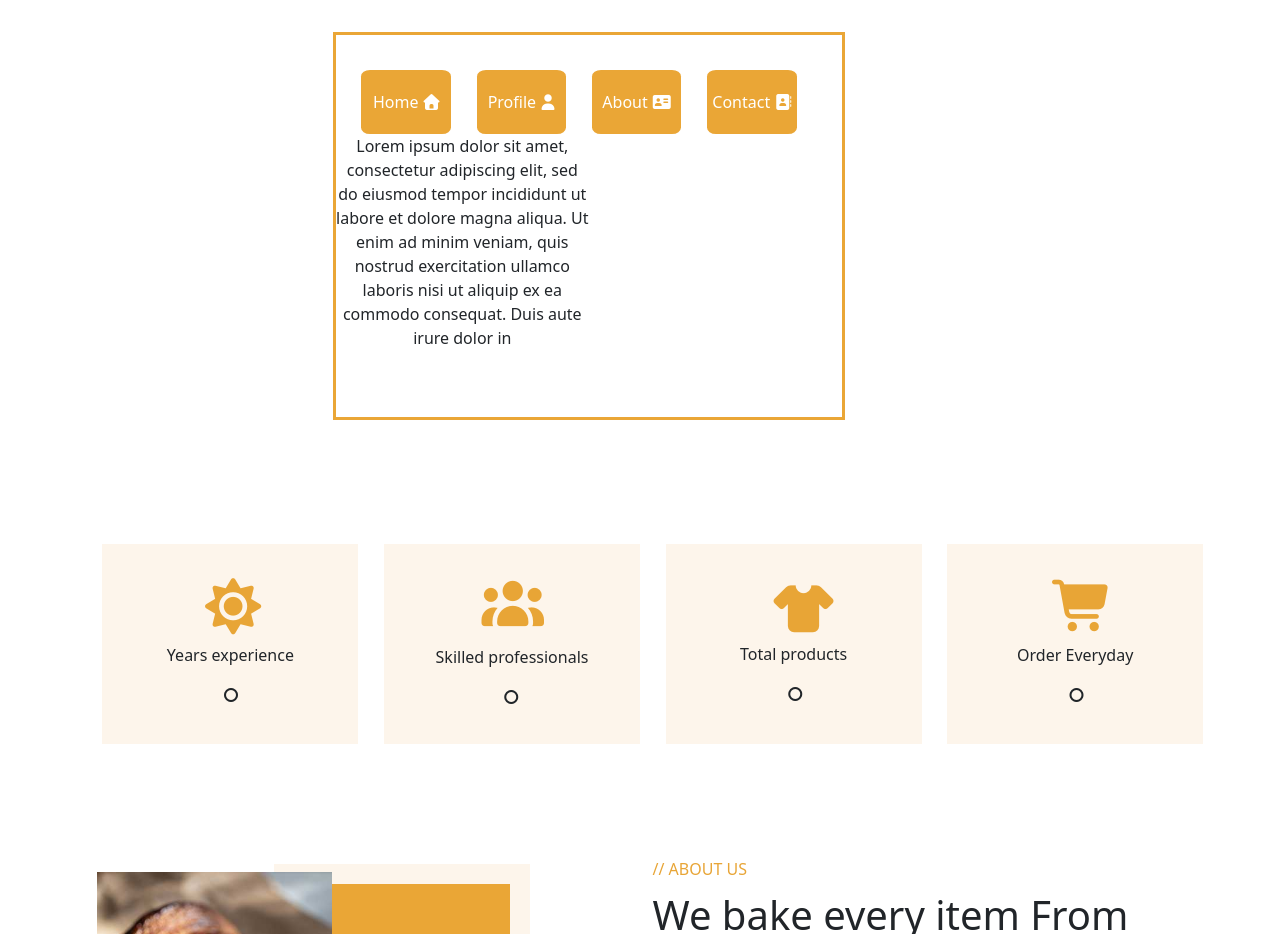
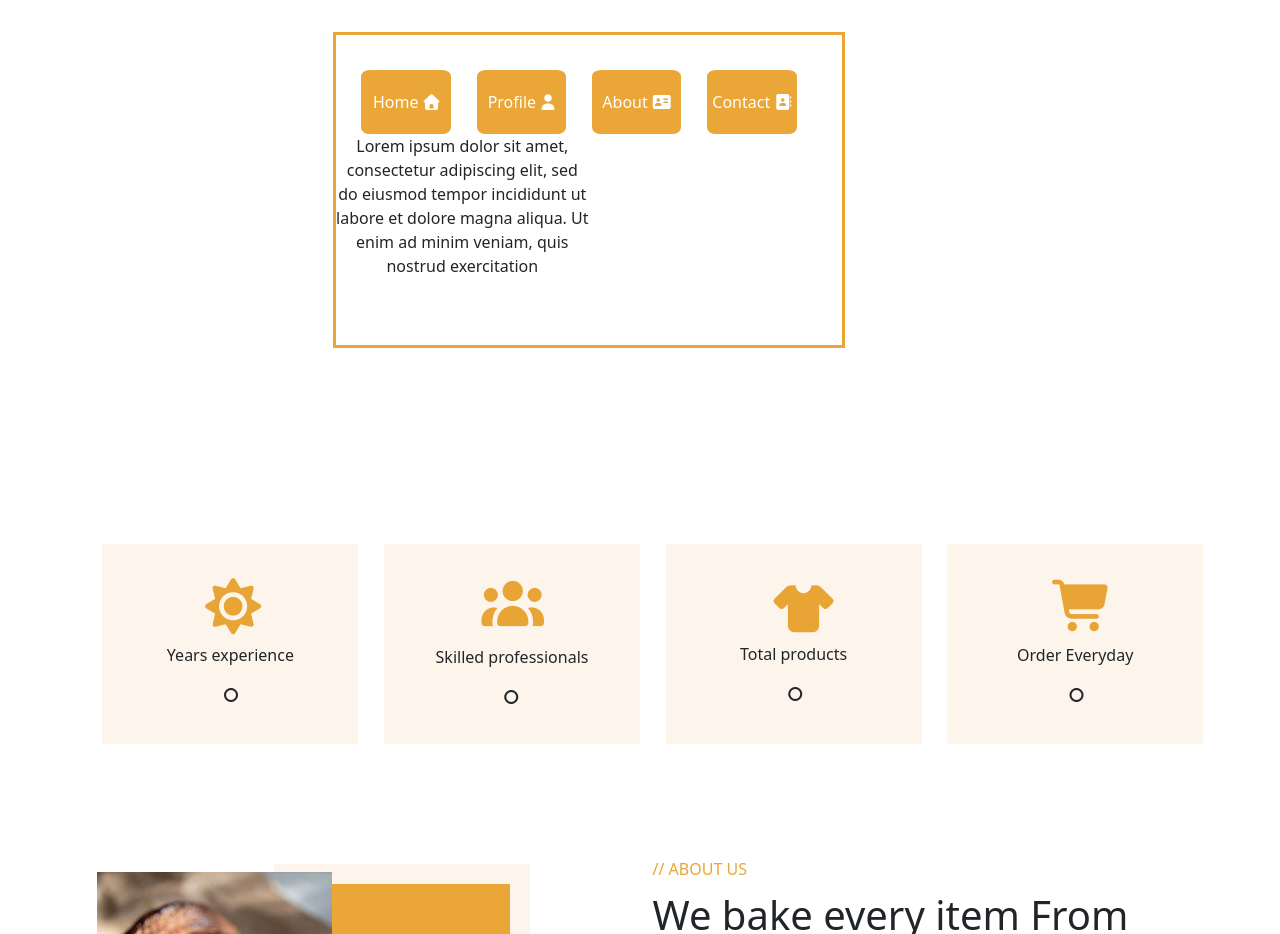
Before and after one commit to yassine1606/KadKer_ELBODMOUSSI_YASSINE, a website: page index.html in a window 1280 px wide. Shown: the part 880-1814 px from the top of the page. Drawn offline with nearby package versions, Linux system fonts and the light colour scheme.

Commit message:
modif col

```diff
--- a/index.html
+++ b/index.html
@@ -193,12 +193,10 @@
                             <div id="collapseOne" class="collapse show" aria-labelledby="headingOne"
                                 data-parent="#accordionExample">
                                 <div class="card-body text-center">
-                                    <p>Lorem ipsum dolor sit amet, consectetur adipiscing elit, sed do eiusmod
+                                    <p class="text-center">Lorem ipsum dolor sit amet, consectetur adipiscing elit, sed do eiusmod
                                         tempor
                                         incididunt ut labore et dolore magna aliqua. Ut enim ad minim veniam, quis
-                                        nostrud exercitation ullamco laboris nisi ut aliquip ex ea commodo
-                                        consequat.
-                                        Duis aute irure dolor in </p>
+                                        nostrud exercitation  </p>
                                 </div>
                             </div>
 
@@ -207,12 +205,11 @@
                                 <div class="card-body">
 
 
-                                    <p>Lorem ipsum dolor sit amet, consectetur adipiscing elit, sed do eiusmod
+                                    <p class="text-center">Lorem ipsum dolor sit amet, consectetur adipiscing elit, sed do eiusmod
                                         tempor
                                         incididunt ut labore et dolore magna aliqua. Ut enim ad minim veniam, quis
-                                        nostrud exercitation ullamco laboris nisi ut aliquip ex ea commodo
-                                        consequat.
-                                        Duis aute irure dolor </p>
+                                        nostrud exercitation ullamco laboris
+                                        </p>
                                 </div>
                             </div>
 
@@ -221,24 +218,19 @@
                                 <div class="card-body">
 
 
-                                    <p>Lorem ipsum dolor sit amet, consectetur adipiscing elit, sed do eiusmod
+                                    <p class="text-center">Lorem ipsum dolor sit amet, consectetur adipiscing elit, sed do eiusmod
                                         tempor
                                         incididunt ut labore et dolore magna aliqua. Ut enim ad minim veniam, quis
-                                        nostrud exercitation ullamco laboris nisi ut aliquip ex ea commodo
-                                        consequat.
-                                        Duis aute irure dolor in.</p>
+                                        nostrud exercitation ullamco laboris nisi ut aliquip</p>
                                 </div>
                             </div>
                             <div id="collapseFour" class="collapse" aria-labelledby="headingFour"
                                 data-parent="#accordionExample">
                                 <div class="card-body">
 
-                                    <p>Lorem ipsum dolor sit amet, consectetur adipiscing elit, sed do eiusmod
+                                    <p class="text-center">Lorem ipsum dolor sit amet, consectetur adipiscing elit, sed do eiusmod
                                         tempor
-                                        incididunt ut labore et dolore magna aliqua. Ut enim ad minim veniam, quis
-                                        nostrud exercitation ullamco laboris nisi ut aliquip ex ea commodo
-                                        consequat.
-                                        Duis aute irure dolor in </p>
+                                        incididunt ut labore et dolore magna aliqua. Ut enim ad minim </p>
                                 </div>
                             </div>
                         </div>
```
